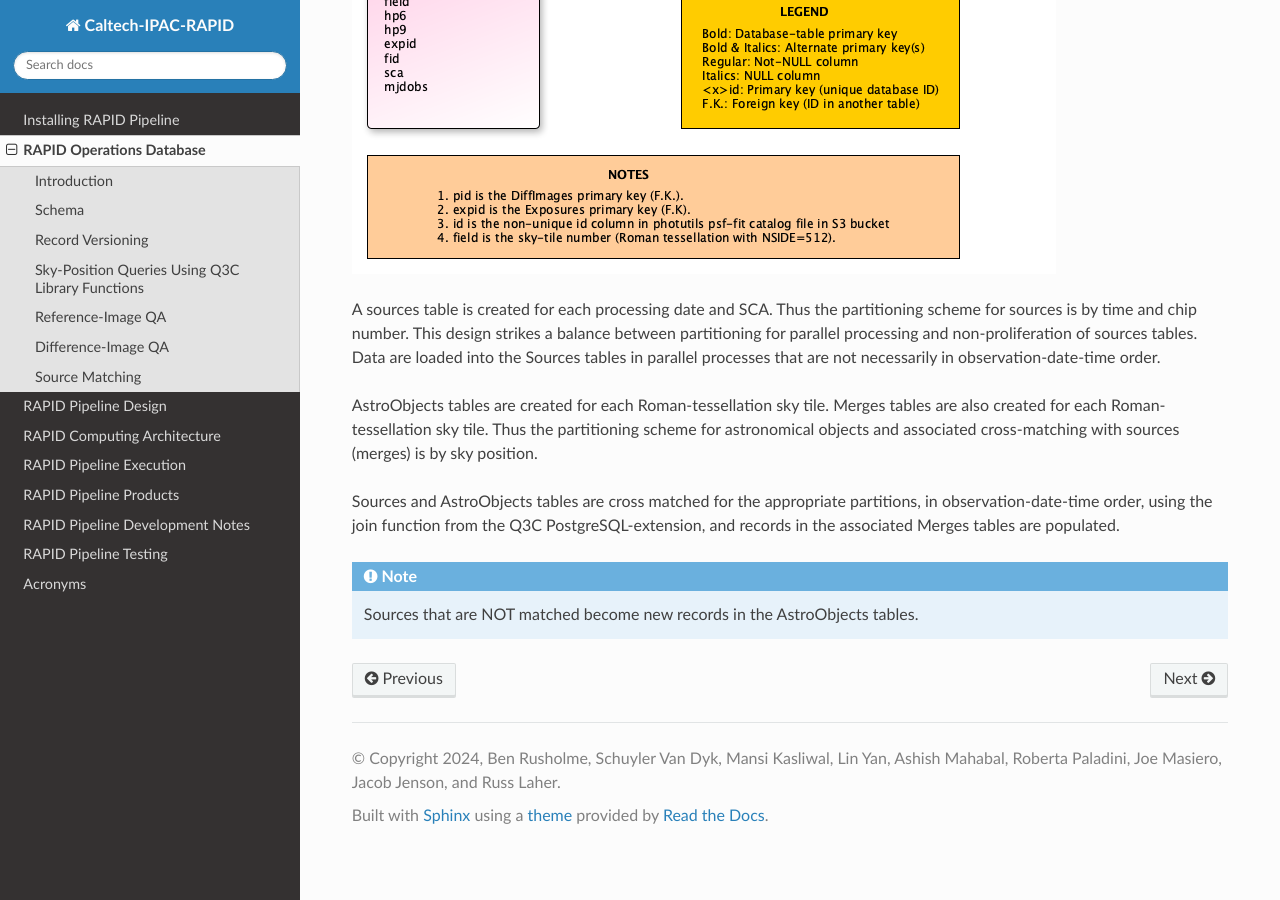
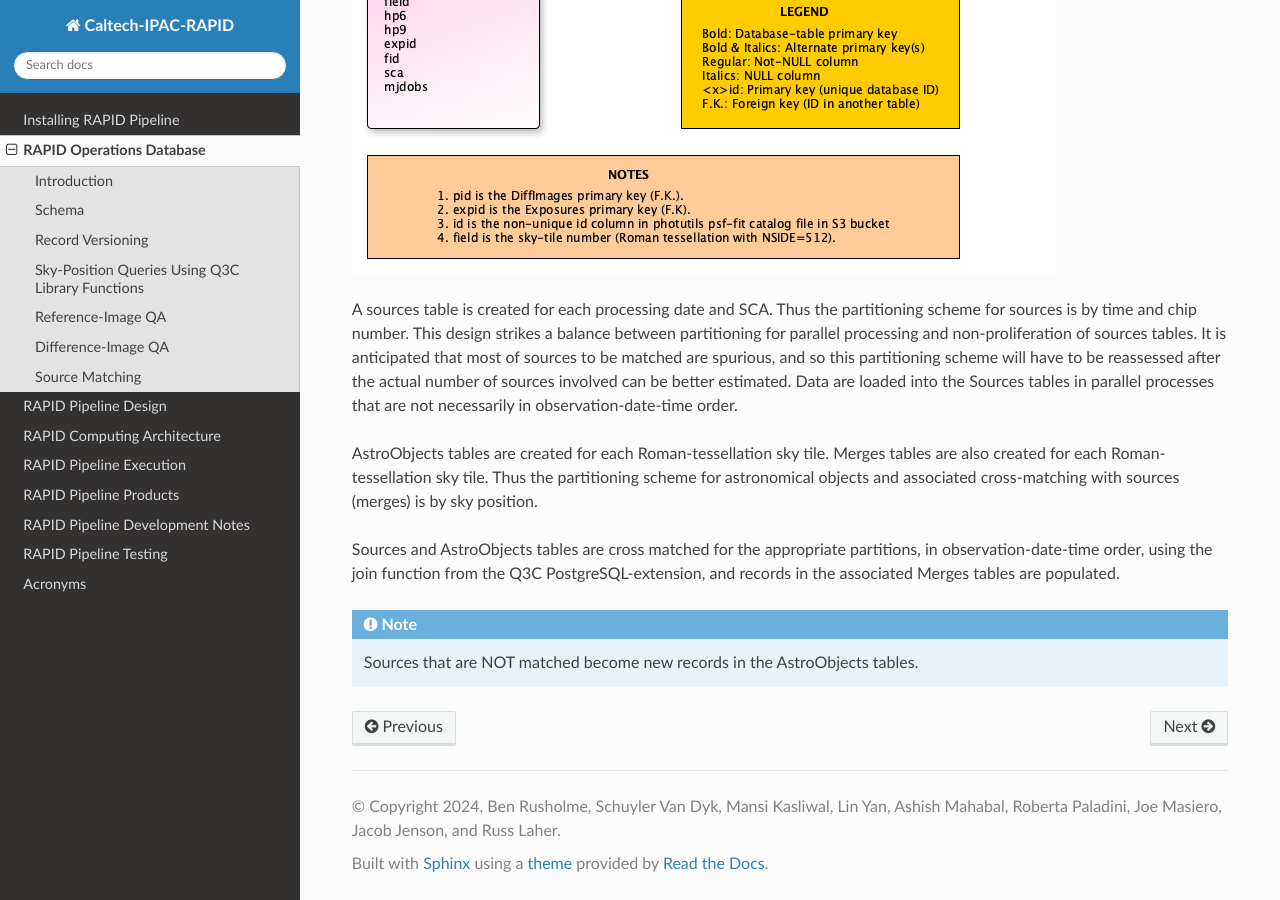
Before and after one commit to Caltech-IPAC/rapid, a Sphinx documentation site: the page built from docs/source/db/db.rst, in a window 1280 px wide and 900 px high, scrolled down 5114 px. Built offline with Sphinx 7.4.7 and the Read the Docs theme 3.1.0, drawn with Linux system fonts in a browser that asks for light colours; formulas are drawn with MathJax 3.

Commit message:
Added note that the sources partitiong scheme will have to be reassessed after better scaling information is available.

```diff
--- a/docs/source/db/db.rst
+++ b/docs/source/db/db.rst
@@ -197,7 +197,10 @@ A diagram of the source-matching database-table schema is given as follows:
 A sources table is created for each processing date and SCA.
 Thus the partitioning scheme for sources is by time and chip number.
 This design strikes a balance between partitioning for parallel processing
-and non-proliferation of sources tables.
+and non-proliferation of sources tables.  It is anticipated that most of
+sources to be matched are spurious, and so this partitioning scheme will
+have to be reassessed after the actual number of sources involved can be
+better estimated.
 Data are loaded into the Sources tables in parallel processes that are not
 necessarily in observation-date-time order.
 
```
